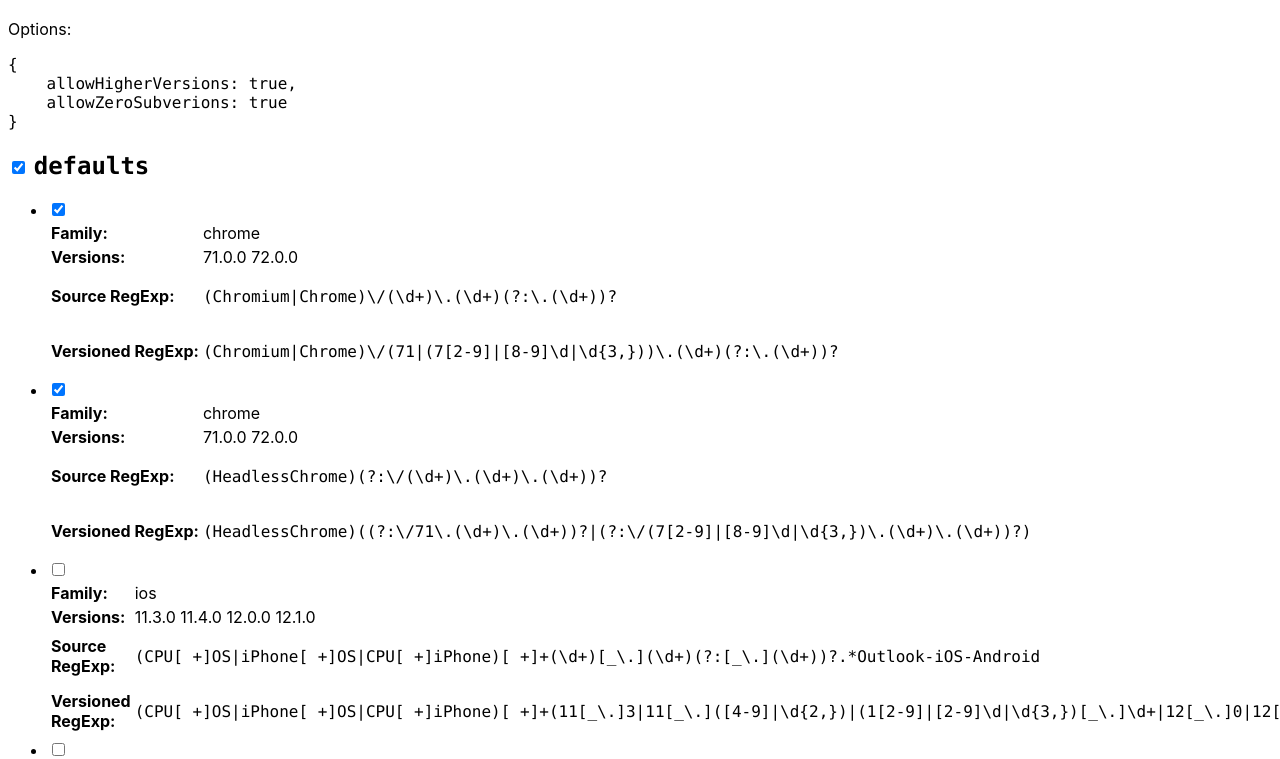
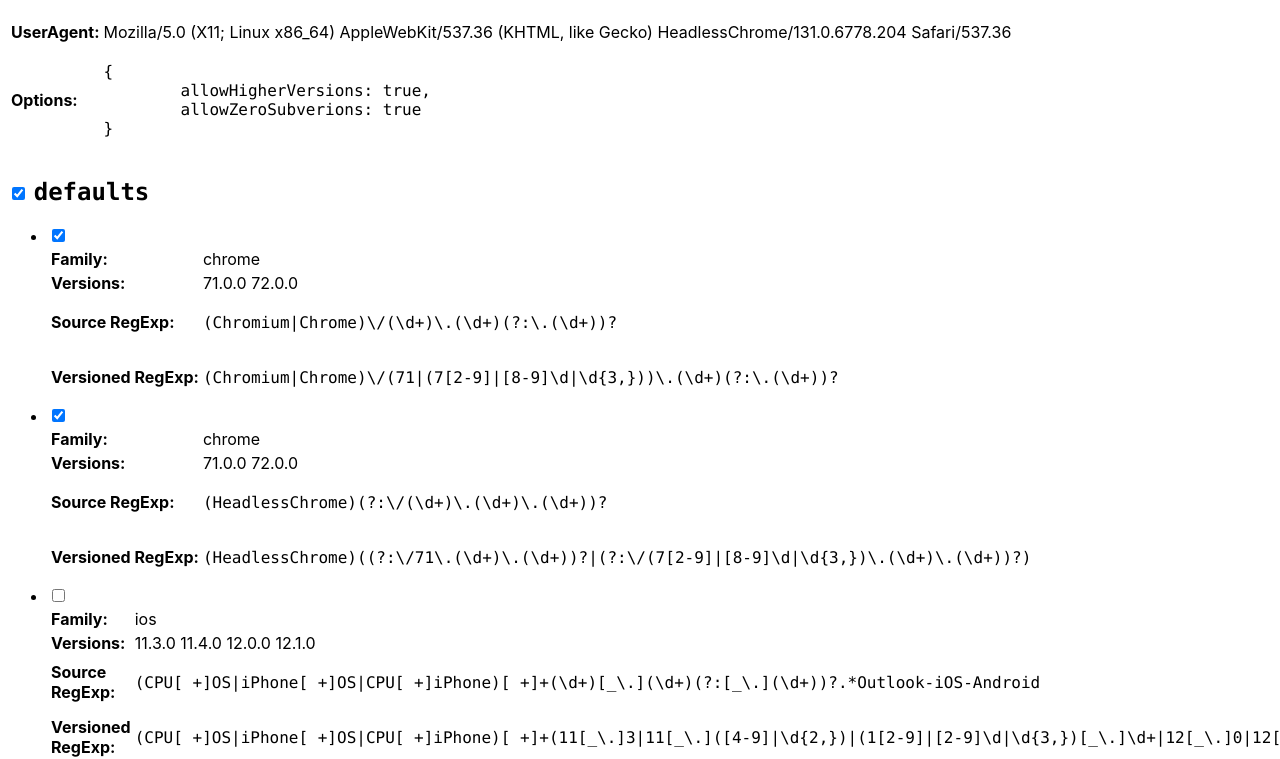
Before and after one commit to browserslist/browserslist-useragent-regexp, a website: page docs/demo.html in a window 1280 px wide. Shown: the part 63-822 px from the top of the page. Drawn offline with Linux system fonts and the light colour scheme.

Commit message:
demo mod [ci skip]

```diff
--- a/docs/demo.html
+++ b/docs/demo.html
@@ -46,18 +46,28 @@ h2 > input {
 	vertical-align: middle;
 }
 
+th, td {
+	text-align: left;
+}
+
 </style>
 	</head>
 	<body>
 		<h1>browserslist-useragent-regexp demo</h1>
-<article>
-Options:
-<pre>
-{
-    allowHigherVersions: true,
-    allowZeroSubverions: true
-}
-</pre>
+<table>
+	<tr>
+		<th>UserAgent:</th>
+		<td id="useragent"></td>
+	<tr>
+		<th>Options:</th>
+		<td>
+			<pre>{
+	allowHigherVersions: true,
+	allowZeroSubverions: true
+}</pre>
+		</td>
+	</tr>
+</table>
 </article>
 <h2>
 	<input type="checkbox" readonly data-query="defaults">
@@ -847,6 +857,8 @@ Options:
 		return result;
 	}
 
+	document.getElementById('useragent').innerText = navigator.userAgent;
+
 	forEach(findByAttribute('data-query'), function(input) {
 
 		var query = input.getAttribute('data-query');
@@ -868,6 +880,7 @@ Options:
 
 		input.checked = some;
 	});
+
 </script>
 	</body>
 </html
```
Also changed, not shown: examples/buildDemo.js (+21 -8 lines).
